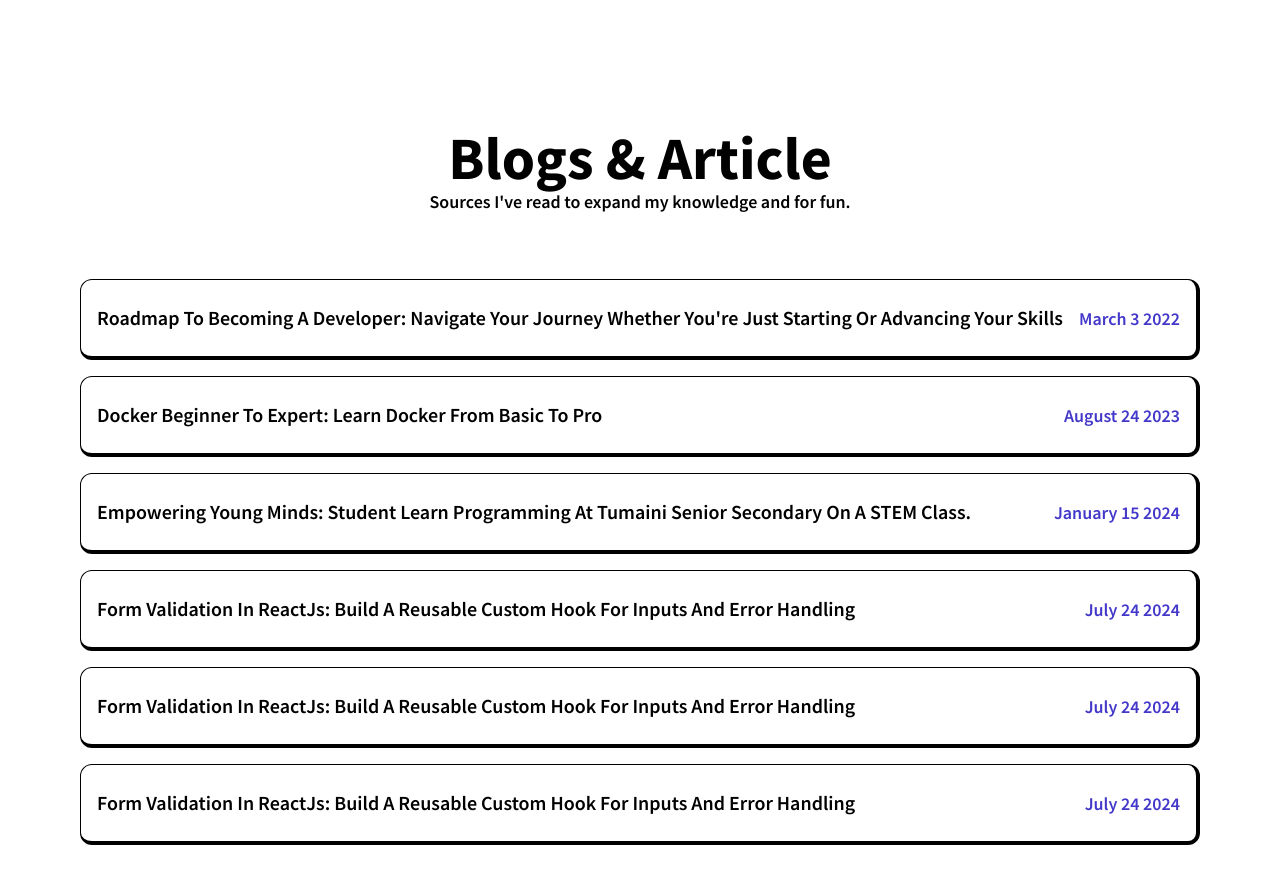
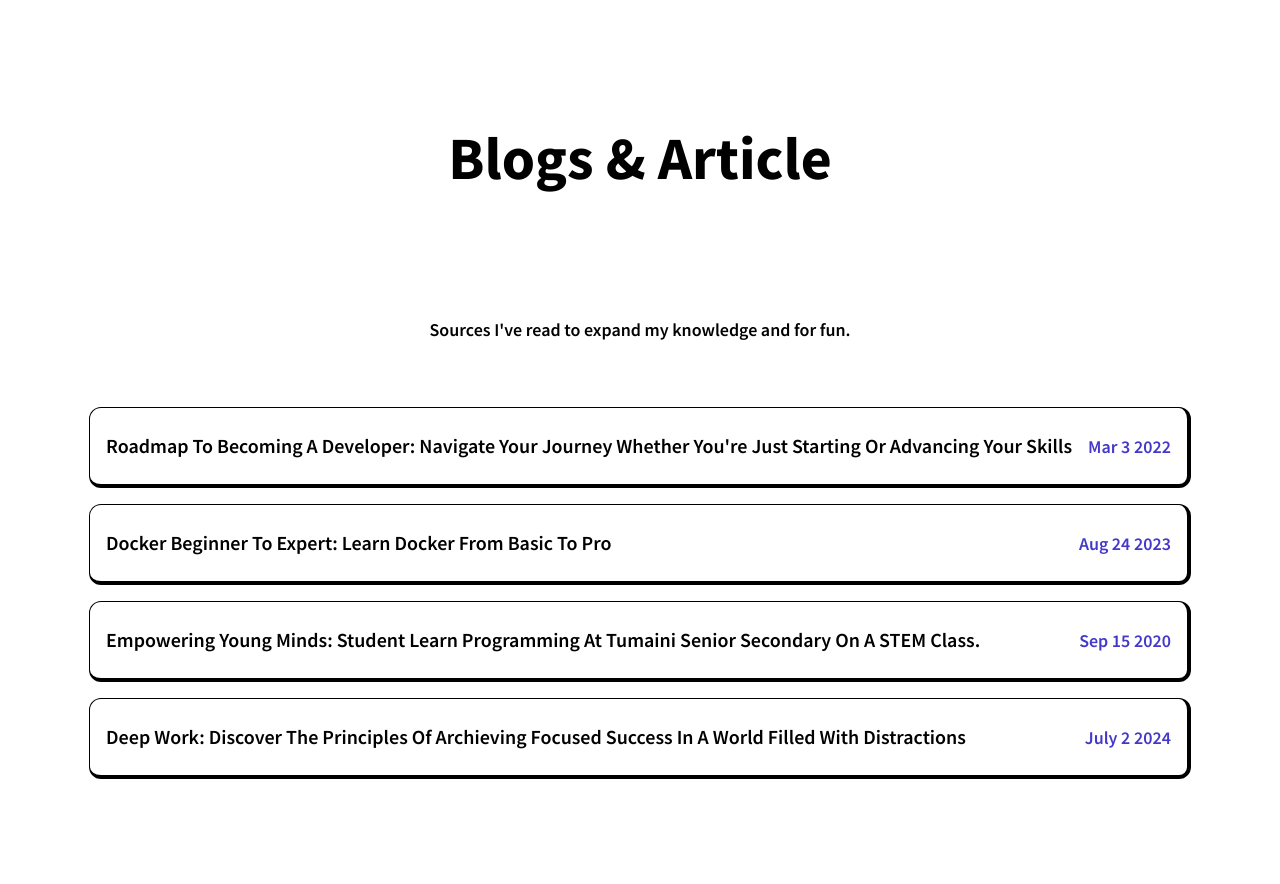
Before and after one commit to Theknighttron/Portfolio, a Next.js app: page /article in a window 1280 px wide. Shown: the top 884 px of the page. Built offline with nearby package versions, Linux system fonts and the light colour scheme.

Commit message:
Add typewriter effect using tailwind css

```diff
--- a/components/Footer.jsx
+++ b/components/Footer.jsx
@@ -6,7 +6,10 @@ function Footer() {
             <div className="w-full max-w-screen-xl mx-auto p-4 md:py-8 text-white">
                 <div className="sm:flex sm:items-center sm:justify-between">
                     <div className="flex items-center mb-4 sm:mb-0 space-x-3 rtl:space-x-reverse">
-                        <span className="self-center text-2xl text-white font-semibold whitespace-nowrap"> Eat.Sleep.Code.Repeat </span>
+                        <span
+                            className="self-center animate-typing text-2xl text-white font-semibold whitespace-nowrap overflow-hidden">
+                            Eat.Sleep.Code.Repeat
+                        </span>
                     </div>
                     <ul className="flex flex-wrap items-center mb-6 text-md font-medium sm:mb-0 text-white">
                         <li>
--- a/pages/article.jsx
+++ b/pages/article.jsx
@@ -5,6 +5,7 @@ import { useRef } from "react";
 import article1 from "../public/roadmap.png";
 import article2 from "../public/docker.webp";
 import article3 from "../public/Tumaini2.jpeg";
+import article4 from "../public/deepwork2.jpg";
 
 
 
@@ -70,45 +71,33 @@ const MovingImage = ({ title, img, link}) => {
 function Articles() {
     return (
         <>
-            <h1 id="blogs" className="font-bold text-6xl mt-32 w-full text-center">Blogs & Article </h1>
+            <h1 id="blogs" className="font-bold text-6xl mt-32 mb-32 w-full text-center">Blogs & Article </h1>
             <p className="text-black text-center font-semibold mb-16"> Sources I've read to expand my knowledge and for fun.</p>
-            <main className="w-full mb-16 flex flex-col items-center justify-center overflow-hidden">
+            <main className="w-full mb-32 flex flex-col items-center justify-center overflow-hidden">
                 <ul>
                     <Article
                         title="Roadmap to Becoming a Developer: Navigate your journey whether you're just starting or advancing your skills"
-                        date="March 3 2022"
+                        date="Mar 3 2022"
                         link="/"
                         img={article1}
                     />
                     <Article
                         title="Docker Beginner to Expert: Learn Docker From Basic to Pro"
-                        date="August 24 2023"
+                        date="Aug 24 2023"
                         link="https://levelup.gitconnected.com/docker-beginner-to-expert-tutorial-68555aa3e544"
                         img={article2}
                     />
                     <Article
                         title="Empowering Young Minds: Student learn programming at Tumaini Senior Secondary on a STEM class."
-                        date="January 15 2024"
+                        date="Sep 15 2020"
                         link="https://tanzaniaeducationcorp.org/news/2020/9/28/sept-newsletter-tumaini-game-development"
                         img={article3}
                     />
                     <Article
-                        title="Form Validation In ReactJs: Build A Reusable Custom Hook For Inputs And Error Handling"
-                        date="July 24 2024"
+                        title="Deep Work: Discover the principles of archieving focused success in a world filled with distractions"
+                        date="July 2 2024"
                         link="/"
-                        img={article1}
-                    />
-                    <Article
-                        title="Form Validation In ReactJs: Build A Reusable Custom Hook For Inputs And Error Handling"
-                        date="July 24 2024"
-                        link="/"
-                        img={article1}
-                    />
-                    <Article
-                        title="Form Validation In ReactJs: Build A Reusable Custom Hook For Inputs And Error Handling"
-                        date="July 24 2024"
-                        link="/"
-                        img={article1}
+                        img={article4}
                     />
                 </ul>
             </main>
--- a/pages/index.jsx
+++ b/pages/index.jsx
@@ -21,7 +21,12 @@ function Home() {
             <section id="home" className="hero mb-12">
                 <div className="container">
                     <div className="text-wrapper">
-                        <h1 className="title">Hello, I am ....<br/> Christopher Paulo</h1>
+                        <h1 className="title">Hello, I am ....<br />
+                            <span
+                                className="animate-typing overflow-hidden whitespace-nowrap border-r-4 border-r-white pr-5 text-5xl text-black font-bold inline-block">
+                                Christopher Paulo
+                            </span>
+                        </h1>
                         <p className="description">
                             A passionate Full Stack Developer specializing in scalable server-side applications with Node.js, Java, Python.
                         </p>
@@ -31,13 +36,12 @@ function Home() {
 
                     <div className="image-wrapper w-full max-w-md mx-auto">
                         <Image src={hero} width={500} height={500} alt="programmer" />
-
                     </div>
                 </div>
 
-                    <div className="flex flex-col justify-center items-center mt-48">
-                        <FaArrowCircleDown className="animate-bounce w-10 h-10"/>
-                    </div>
+                <div className="flex flex-col justify-center items-center mt-48">
+                    <FaArrowCircleDown className="animate-bounce w-10 h-10" />
+                </div>
             </section>
 
 
@@ -78,7 +82,7 @@ function Home() {
                                 <img src="/gosourcecode.png" className="portfolio-image rounded-lg" />
                                 <Link href="https://github.com/Theknighttron/Go-conf-booking-app">
                                     <h4 className="portfolio-name text-white hover:text-orange-500"> Bcon </h4>
-                                    <div className="portfolio-category text-white"> Simple Conference Booking </div>
+                                    <div className="portfolio-category text-white"> Conference Booking </div>
                                 </Link>
                             </div>
                         </div>
--- a/tailwind.config.js
+++ b/tailwind.config.js
@@ -13,6 +13,21 @@ module.exports = {
             backgroundImage: {
                 circularLight: 'repeating-radial-gradient(rgba(0,0,0,0.4) 2px, #f5f5f5 5px, #f5f5f5 100px);'
             },
+            keyframes: {
+                typing: {
+                    '0%': { width: '0%' },
+                    '50%': { width: '100%' },
+                    '100%': { width: '0%' }
+                },
+                blink: {
+                    '0%': { borderColor: 'white' },
+                    '50%': { borderColor: 'transparent' },
+                    '100%': { borderColor: 'white' }
+                }
+            },
+            animation: {
+                typing: 'typing 8s steps(20) infinite, blink .8s step-end infinite'
+            }
         },
     },
     plugins: [],
```
Lines whose indentation alone changed are shown as unchanged.
